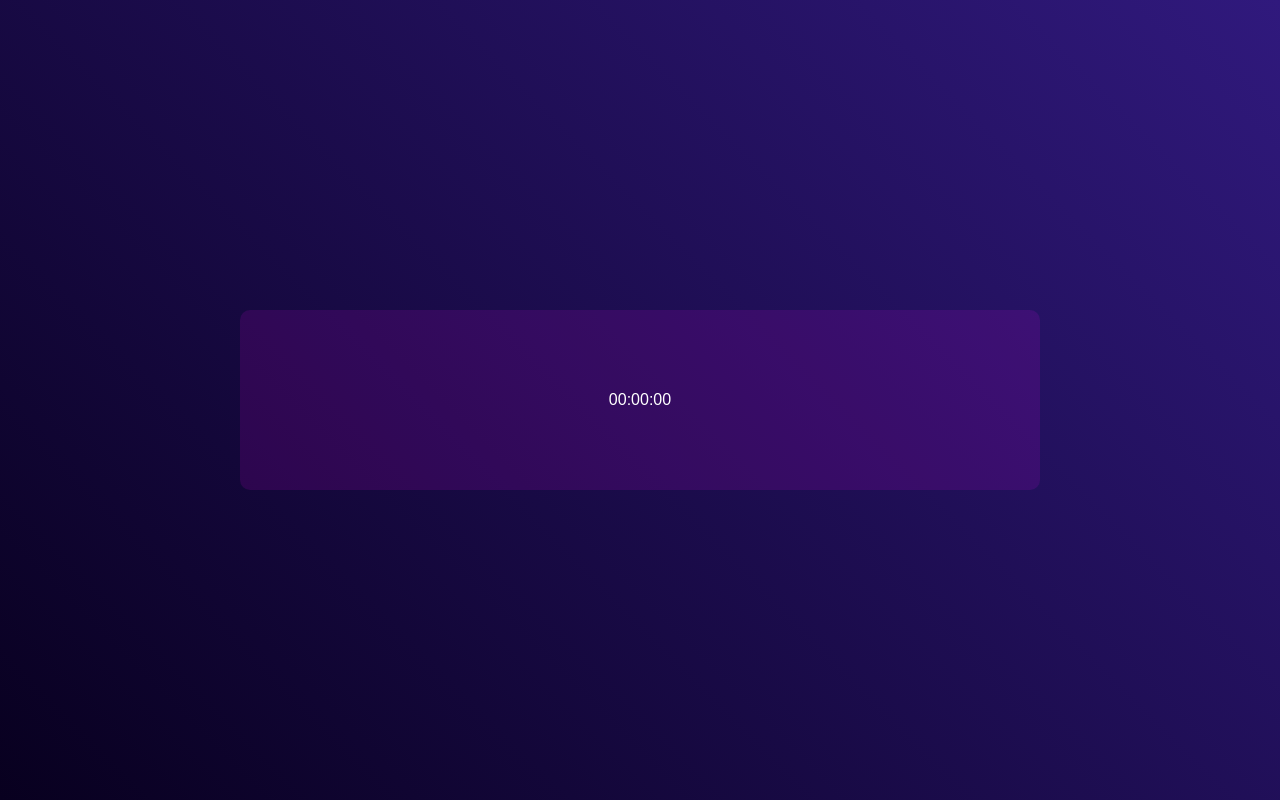
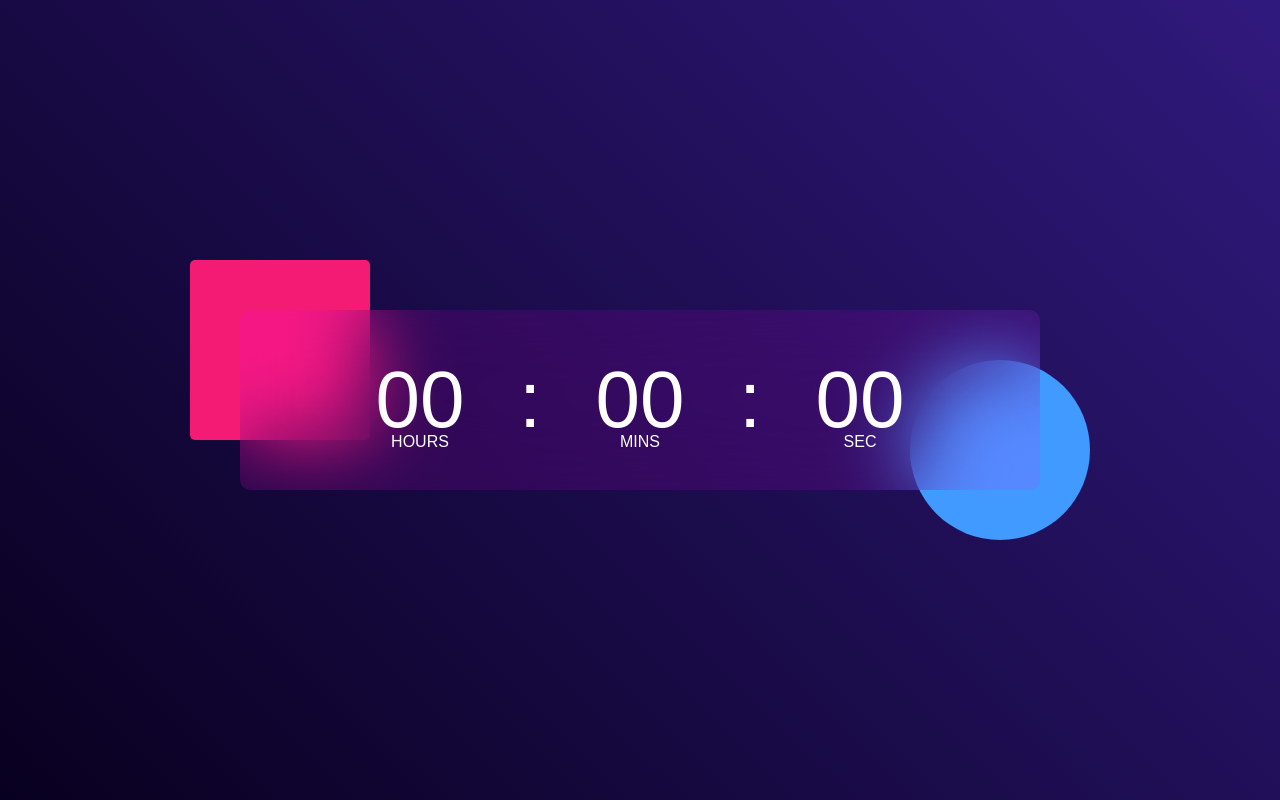
Before and after one commit to DilushiJayasinghe/Digital-Clock, a plain HTML site: page index.html in a window 1280 px wide. Drawn offline with Linux system fonts and the light colour scheme.

Commit message:
add javscript -file

```diff
--- a/index.html
+++ b/index.html
@@ -11,12 +11,17 @@
     <div class="hero">
         <div class="container">
             <div class="clock">
-                00:00:00
+                <span id="hrs">00</span>
+                <span>:</span>
+                <span id="min">00</span>
+                <span>:</span>
+                <span id="sec">00</span>
             </div>
         </div>
     </div>
 
 
 
+    <script src="app.js"></script>
 </body>
 </html>
--- a/style.css
+++ b/style.css
@@ -30,4 +30,57 @@
     display: flex;
     align-items: center;
     justify-content: center;
+    backdrop-filter: blur(40px);
 }
+
+.container::before{
+    content: '';
+    width: 180px;
+    height: 180px;
+    background: #f41b75;
+    border-radius: 5px;
+    position: absolute;
+    left: -50px;
+    top: -50px;
+    z-index: -1;
+}
+
+.container::after{
+    content: '';
+    width: 180px;
+    height: 180px;
+    background: #419aff;
+    border-radius: 50%;
+    position: absolute;
+    right: -50px;
+    bottom: -50px;
+    z-index: -1;
+}
+
+.clock span{
+    font-size: 80px;
+    width: 110px;
+    display: inline-block;
+    text-align: center;
+    position: relative;
+}
+
+.clock span::after{
+    font-size: 16px;
+    position: absolute;
+    bottom: -5px;
+    left: 50%;
+    transform: translate(-50%);
+}
+
+#hrs::after{
+    content: 'HOURS';
+}
+
+#min::after{
+    content: 'MINS';
+}
+
+#sec::after{
+    content: 'SEC';
+}
```
Also changed, not shown: app.js (added).
